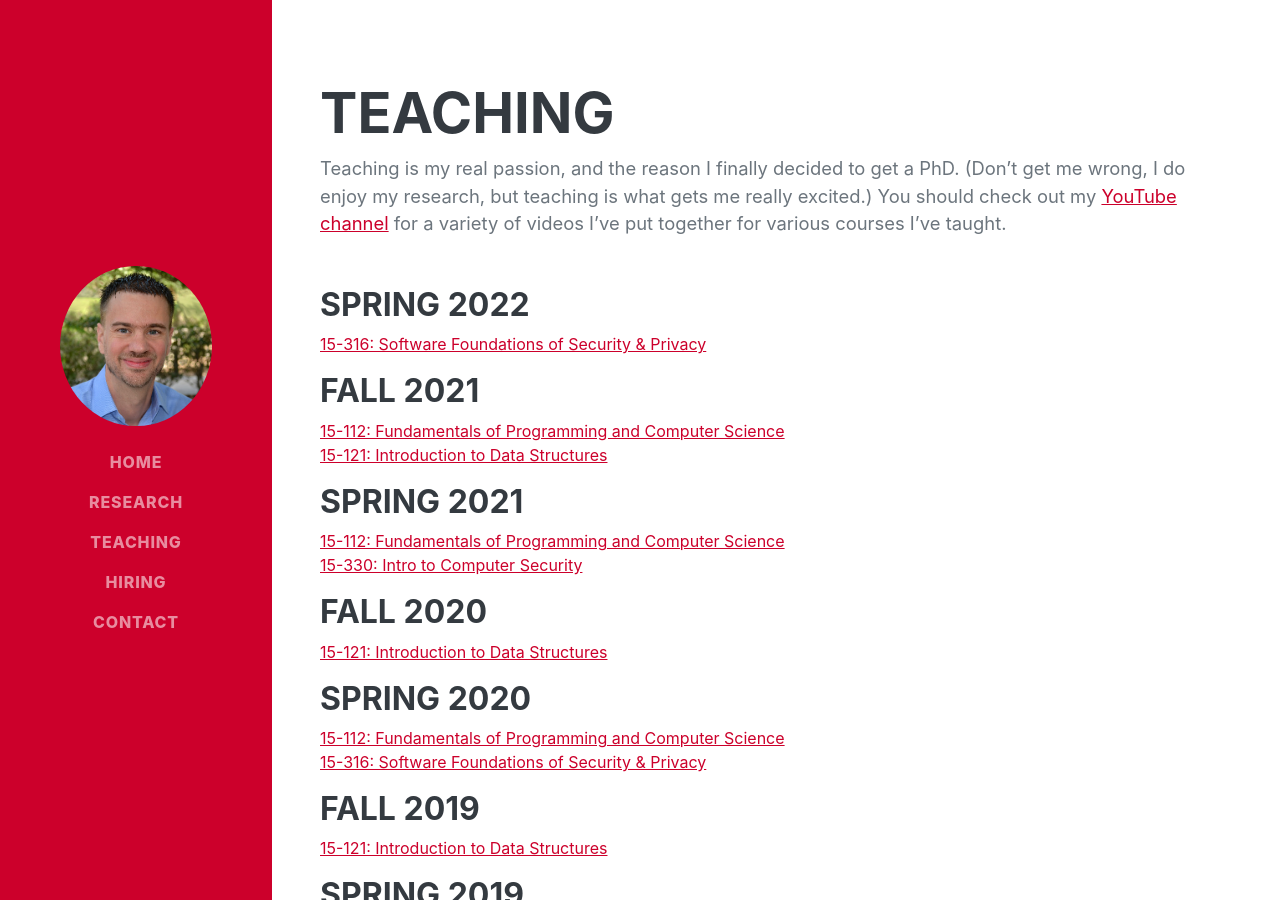
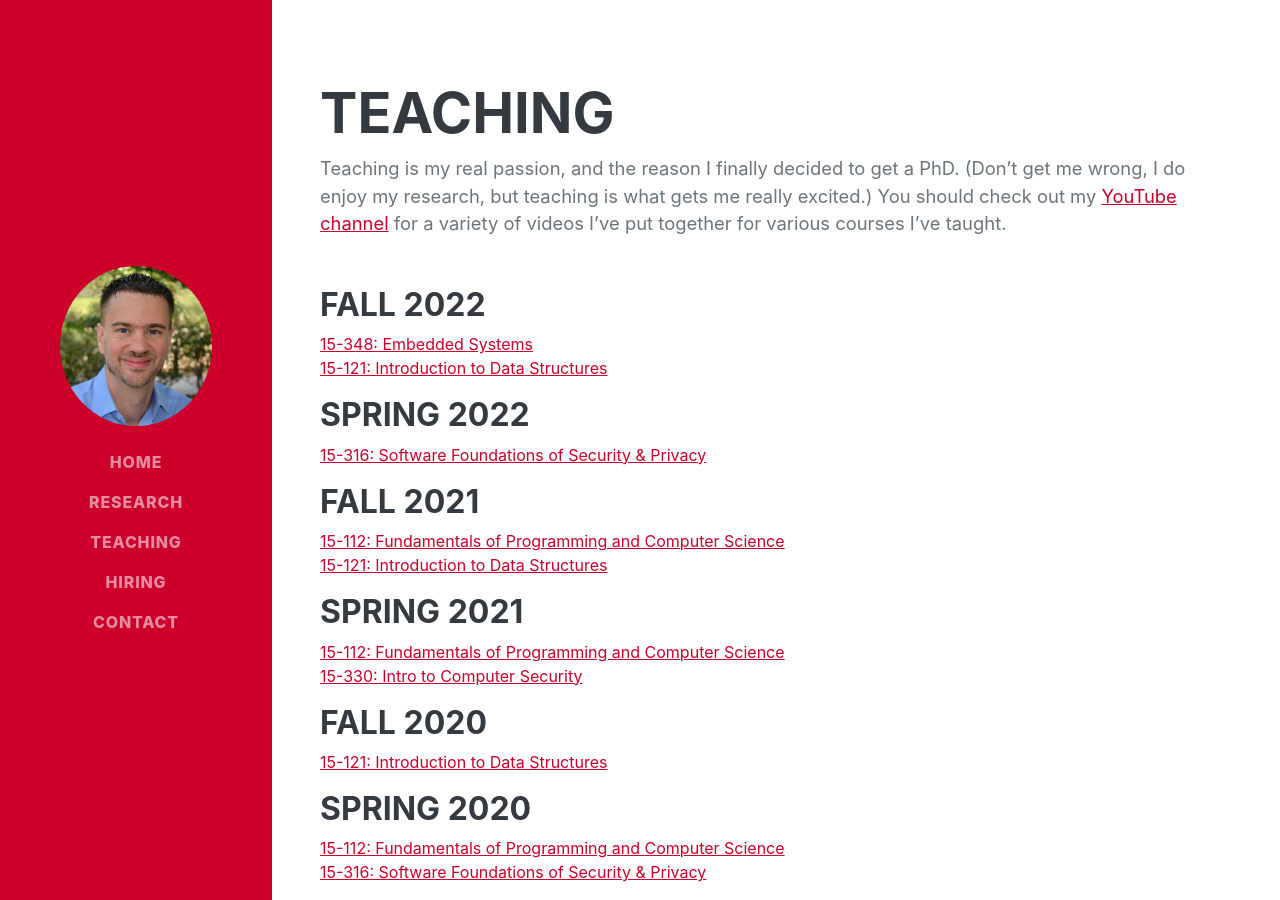
Before and after one commit to rriley/website, a Jekyll site: the page built from teaching/index.md, in a window 1280 px wide and 900 px high. Built offline with Jekyll 4.4.1, drawn with Linux system fonts in a browser that asks for light colours; nearby versions of some CDN libraries; some web fonts are replaced.

Commit message:
Updating teaching page with Fall 2022 links

```diff
--- a/Gemfile
+++ b/Gemfile
@@ -1,3 +1,4 @@
 source "https://rubygems.org"
 
 gem 'jekyll'
+gem 'webrick'
--- a/teaching/index.md
+++ b/teaching/index.md
@@ -8,6 +8,10 @@ title: Teaching
 Teaching is my real passion, and the reason I finally decided to get a PhD. (Don’t get me wrong, I do enjoy my research, but teaching is what gets me really excited.)
 You should check out my [YouTube channel](https://www.youtube.com/channel/UCZy1TmqIMQ4perExQerm5bQ) for a variety of videos I've put together for various courses I've taught.
 {: class="lead mb-5"}
+
+### Fall 2022
+[15-348: Embedded Systems](https://web2.qatar.cmu.edu/cs/15348/)
+[15-121: Introduction to Data Structures](https://www.cs.cmu.edu/~rdriley/121/)
 
 ### Spring 2022
 [15-316: Software Foundations of Security & Privacy](https://web2.qatar.cmu.edu/cs/15316/)
```
